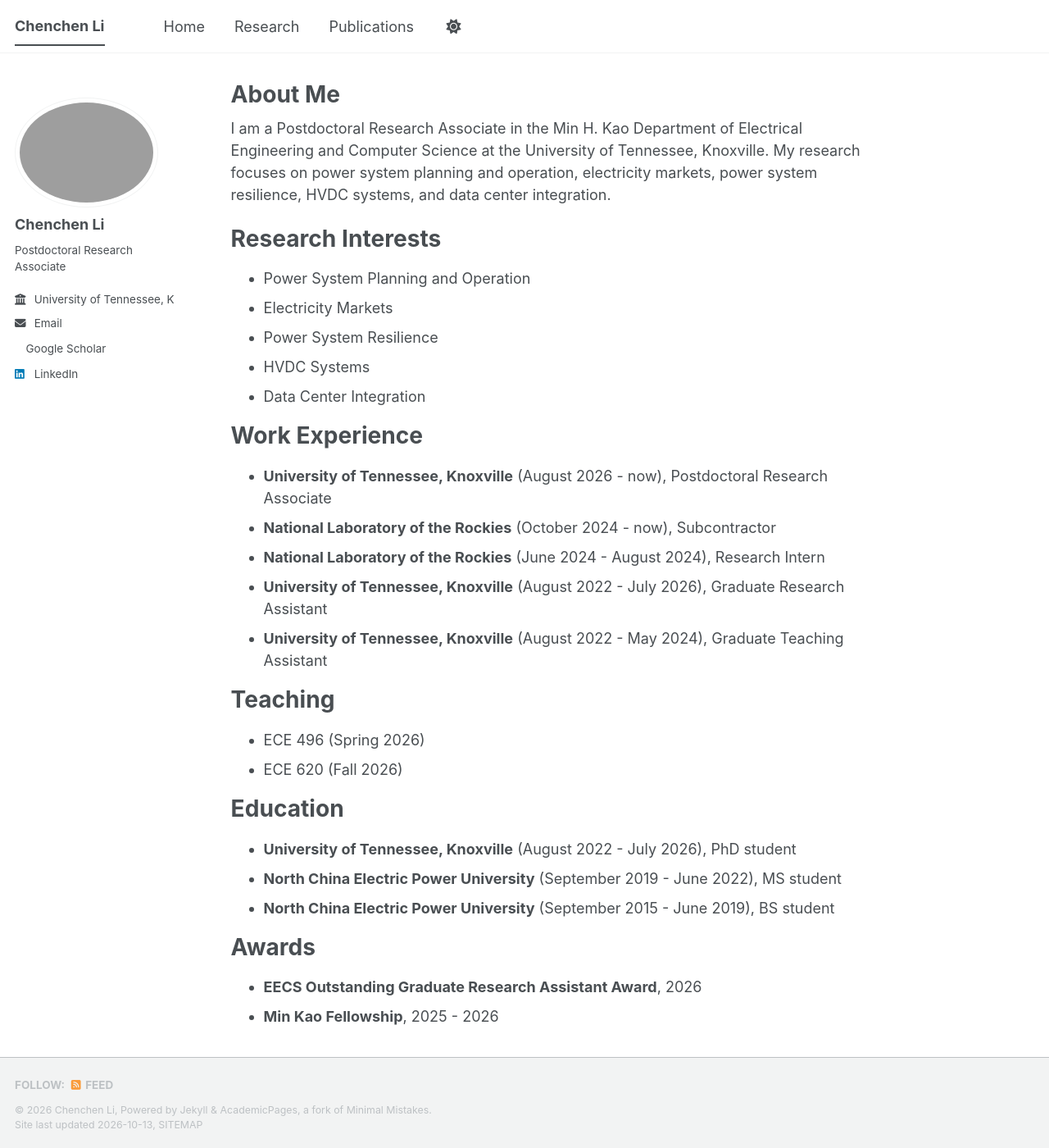
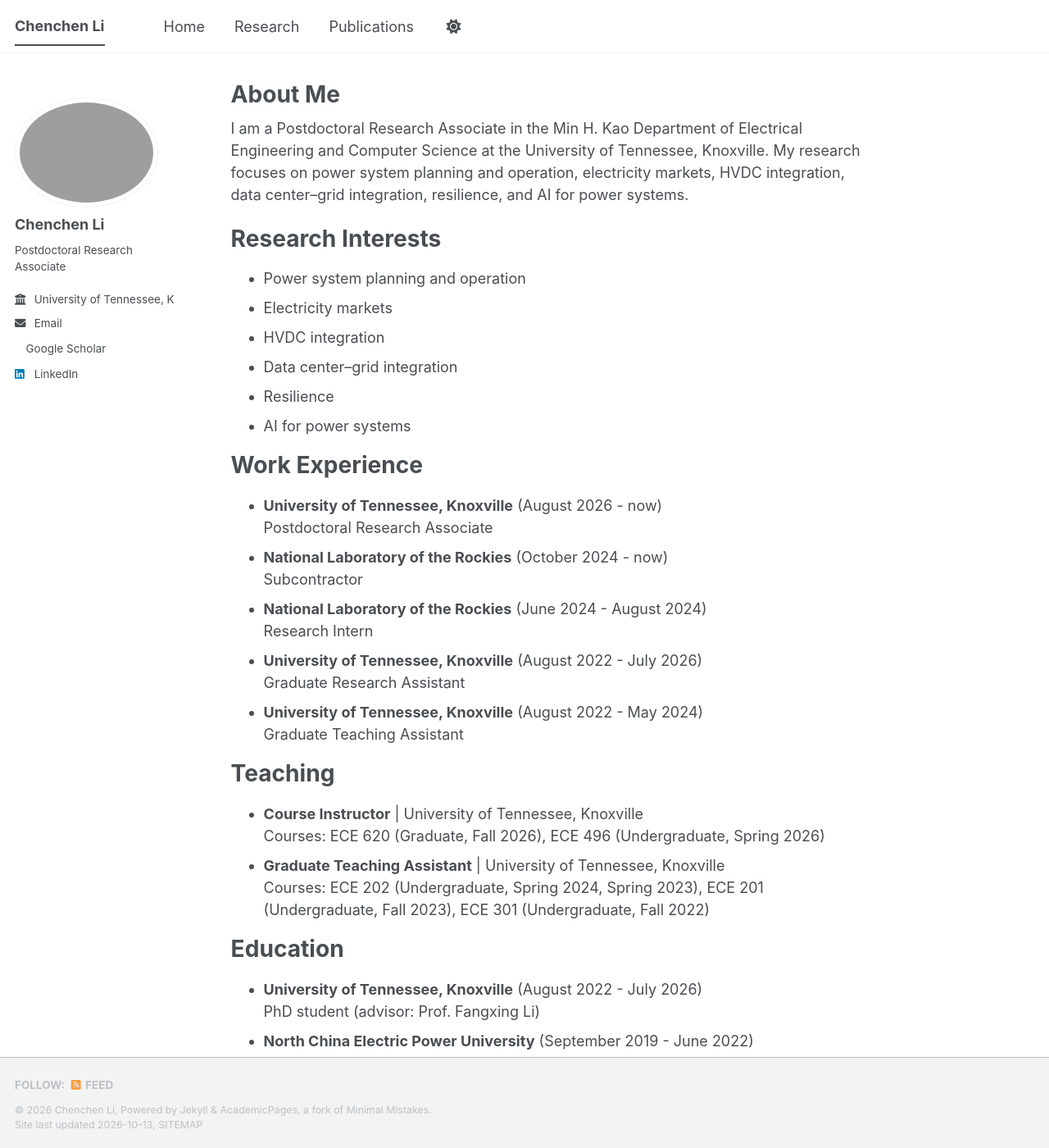
Before and after one commit to ChenchenLi123/academic-website-draft, a Jekyll site: the page built from _pages/about.md, in a window 1280 px wide and 1400 px high. Shown: the whole window at 82% size. Built offline with Jekyll 4.4.1, drawn with Linux system fonts in a browser that asks for light colours; a style sheet for code colours, icons or effects is not loaded.

Commit message:
Update homepage biography, research, teaching, and education

```diff
--- a/_pages/about.md
+++ b/_pages/about.md
@@ -7,36 +7,47 @@ redirect_from:
   - /about.html
 ---
 
-I am a Postdoctoral Research Associate in the Min H. Kao Department of Electrical Engineering and Computer Science at the University of Tennessee, Knoxville. My research focuses on power system planning and operation, electricity markets, power system resilience, HVDC systems, and data center integration.
+I am a Postdoctoral Research Associate in the Min H. Kao Department of Electrical Engineering and Computer Science at the University of Tennessee, Knoxville. My research focuses on power system planning and operation, electricity markets, HVDC integration, data center–grid integration, resilience, and AI for power systems.
 
 Research Interests
 ======
 
-- Power System Planning and Operation
-- Electricity Markets
-- Power System Resilience
-- HVDC Systems
-- Data Center Integration
+- Power system planning and operation
+- Electricity markets
+- HVDC integration
+- Data center–grid integration
+- Resilience
+- AI for power systems
 
 Work Experience
 ======
-- **University of Tennessee, Knoxville** (August 2026 - now), Postdoctoral Research Associate
-- **National Laboratory of the Rockies** (October 2024 - now), Subcontractor
-- **National Laboratory of the Rockies** (June 2024 - August 2024), Research Intern
-- **University of Tennessee, Knoxville** (August 2022 - July 2026), Graduate Research Assistant
-- **University of Tennessee, Knoxville** (August 2022 - May 2024), Graduate Teaching Assistant
+- **University of Tennessee, Knoxville** (August 2026 - now)<br>
+  Postdoctoral Research Associate
+- **National Laboratory of the Rockies** (October 2024 - now)<br>
+  Subcontractor
+- **National Laboratory of the Rockies** (June 2024 - August 2024)<br>
+  Research Intern
+- **University of Tennessee, Knoxville** (August 2022 - July 2026)<br>
+  Graduate Research Assistant
+- **University of Tennessee, Knoxville** (August 2022 - May 2024)<br>
+  Graduate Teaching Assistant
 
 Teaching
 ======
 
-- ECE 496 (Spring 2026)
-- ECE 620 (Fall 2026)
+- **Course Instructor** | University of Tennessee, Knoxville<br>
+  Courses: ECE 620 (Graduate, Fall 2026), ECE 496 (Undergraduate, Spring 2026)
+- **Graduate Teaching Assistant** | University of Tennessee, Knoxville<br>
+  Courses: ECE 202 (Undergraduate, Spring 2024, Spring 2023), ECE 201 (Undergraduate, Fall 2023), ECE 301 (Undergraduate, Fall 2022)
 
 Education
 ======
-- **University of Tennessee, Knoxville** (August 2022 - July 2026), PhD student
-- **North China Electric Power University** (September 2019 - June 2022), MS student
-- **North China Electric Power University** (September 2015 - June 2019), BS student
+- **University of Tennessee, Knoxville** (August 2022 - July 2026)<br>
+  PhD student (advisor: Prof. Fangxing Li)
+- **North China Electric Power University** (September 2019 - June 2022)<br>
+  MS student
+- **North China Electric Power University** (September 2015 - June 2019)<br>
+  BS student
 
 Awards
 ======
```
